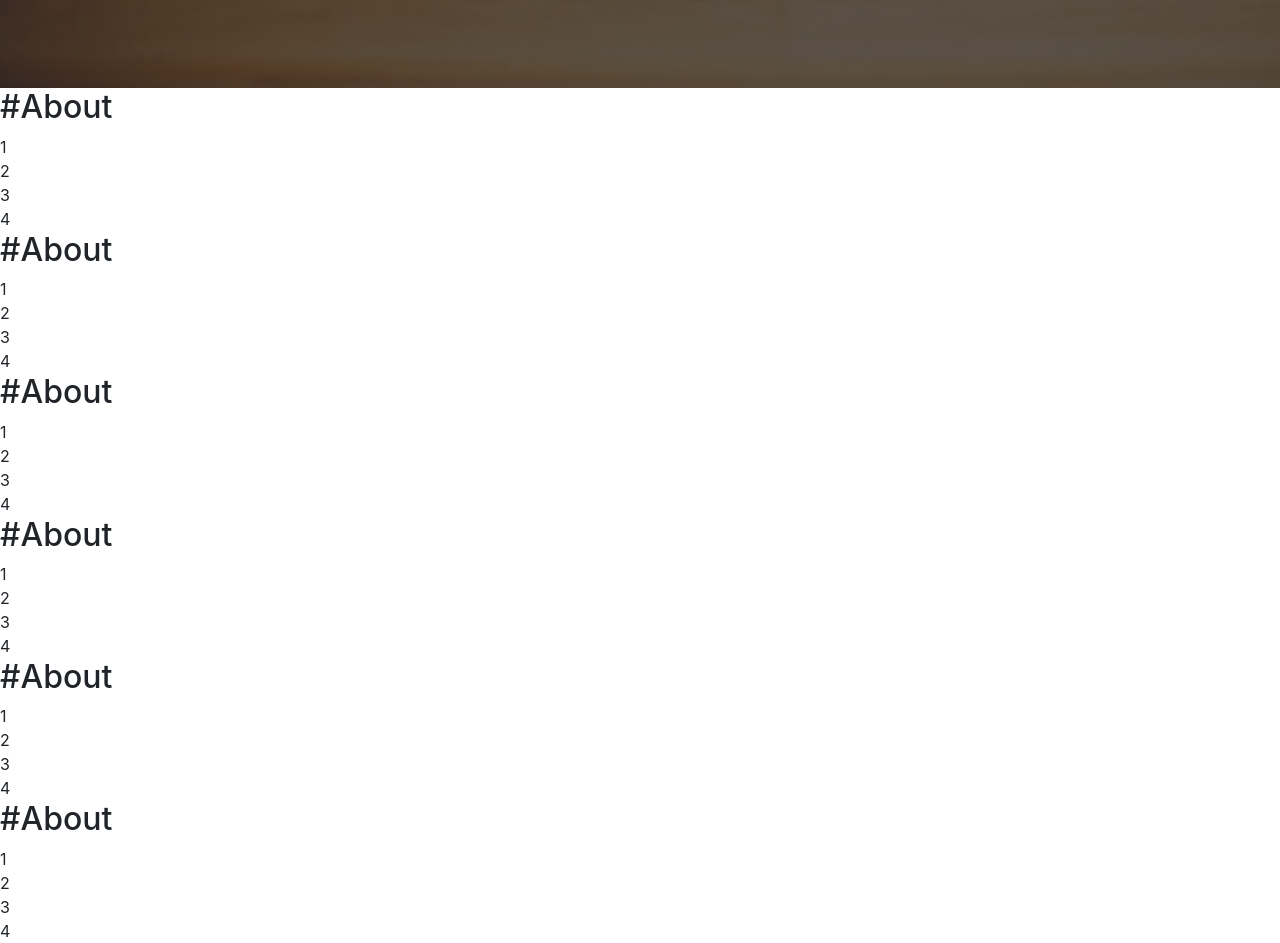
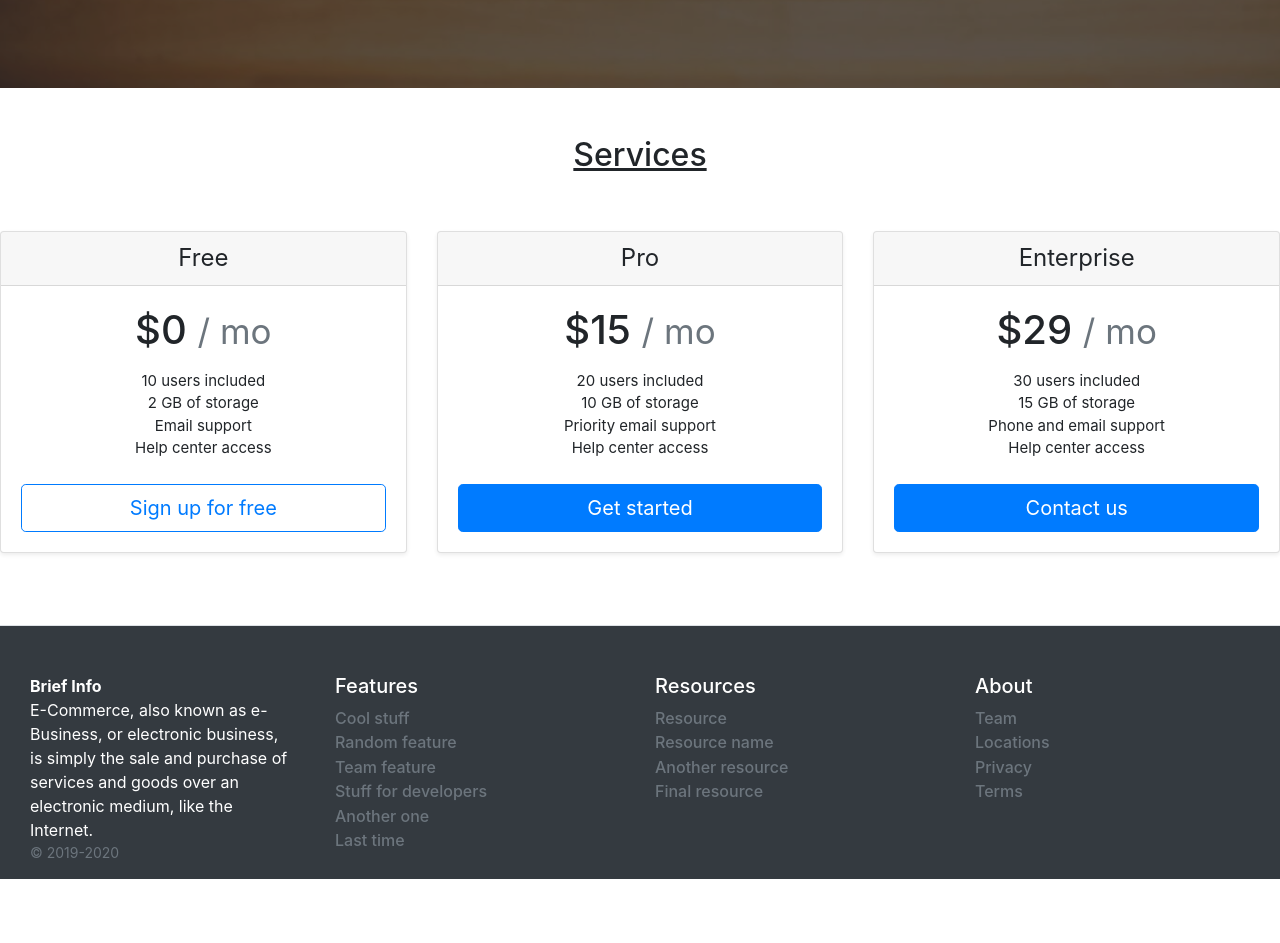
Before and after one commit to iJaygupta/dark-skult, a React app: page / in a window 1280 px wide. Shown: the part 560-1503 px from the top of the page. After the commit the page ends 1439 px from the top, so only its background shows below. Built offline with nearby package versions, Linux system fonts and the light colour scheme; no server answers.

Commit message:
UI update

```diff
--- a/src/components/auth/AuthModal.js
+++ b/src/components/auth/AuthModal.js
@@ -74,26 +74,29 @@ class Modal extends Component {
             <div className="card-body">
               {this.state.isAuthModal &&
                 <div>
-                  <h5 className="card-title"><h3><b style={{ "font-size": "16px" }}>Sign up or Log in to There</b></h3></h5>
+                  <h5 className="card-title">
+                    <h3><b style={{ "font-size": "16px" }}>Sign up or Log in to There</b></h3>
+                    <span aria-hidden="true"><h3 style={{"position": "absolute","top": "-6px" ,"right": "3px","cursor": "pointer"}}>&times;</h3></span>
+                  </h5>
                   <hr />
                   <div>
                     <a href={googleUrl} className="card-link row border card-link p-3 active rounded m-3">
-                      <div className="col-4"><img width="25px" src="https://encrypted-tbn0.gstatic.com/images?q=tbn%3AANd9GcQQ5fUKXoCIu4PTQutgld0al75g5OUNRY4jPxmEuRkRM21tEwQT&usqp=CAU" /></div>
-                      <div className="col-8"><h6 className="card-subtitle mt-2 text-muted"> Continue with Google</h6></div>
+                      <div className="col-3"><img width="25px" src="https://encrypted-tbn0.gstatic.com/images?q=tbn%3AANd9GcQQ5fUKXoCIu4PTQutgld0al75g5OUNRY4jPxmEuRkRM21tEwQT&usqp=CAU" /></div>
+                      <div className="col-9"><h6 className="card-subtitle mt-2 text-muted"> Continue with Google</h6></div>
                     </a>
                   </div>
 
                   <div>
                     <a href={facebookUrl} className="card-link row border card-link p-3 active rounded m-3">
-                      <div className="col-4"><img width="25px" src="https://clipart.info/images/ccovers/1509135364flat-facebook-logo-png-icon-circle.png" /></div>
-                      <div className="col-8"><h6 className="card-subtitle mt-2 text-muted" >Continue with Facebook</h6></div>
+                      <div className="col-3"><img width="25px" src="https://clipart.info/images/ccovers/1509135364flat-facebook-logo-png-icon-circle.png" /></div>
+                                            <div className="col-9"><h6 className="card-subtitle mt-2 text-muted" >Continue with Facebook</h6></div>
                     </a>
                   </div>
 
                   <h5 className="card-subtitle text-center m-3" style={{ "font-size": "14px" }}>or use your email address</h5>
                   <div className="row text-center m-3">
-                    <div className="col-6" style={{ "text-align-last": "right" }}><button onClick={this.changeAuthMode} name="login" className="btn btn-primary border active px-4 py-3">Log in</button> </div>
-                    <div className="col-6" style={{ "text-align-last": "left" }}><button onClick={this.changeAuthMode} name="signup" className="btn btn-primary border px-4 py-3 ">Sign up</button></div>
+                    <div className="col-6" style={{ "text-align-last": "right" }}><button onClick={this.changeAuthMode} name="login" className="btn btn-primary border active  py-3" style={{"padding-right": "1.7rem", "padding-left": "1.7rem"}}>Log in</button> </div>
+                    <div className="col-6" style={{ "text-align-last": "left" }}><button onClick={this.changeAuthMode} name="signup" className="btn btn-primary border  py-3 " style={{"padding-right": "1.7rem", "padding-left": "1.7rem"}}>Sign up</button></div>
                   </div>
                 </div>
               }
--- a/src/components/pages/HomePage.css
+++ b/src/components/pages/HomePage.css
@@ -41,14 +41,14 @@ ul li a{
 #topnav{
     border-bottom: 1px solid #595957;
 }
-.navbar{
+/*.navbar{
     height: 8.5% !important;;
-}
+}*/
 .navbar-fixed-top.scrolled {
     background-color:purple!important;
     border-bottom: none !important;
     transition: background-color 200ms linear;
-    max-height: 8.2% !important;
+    /*max-height: 8.2% !important; */
   }
   .navbar-fixed-top.scrolled .nav-link {
     color:#555;
@@ -86,9 +86,9 @@ ul li a{
     ul li{
         padding-left: .7rem !important;
     }
-    .navbar-nav{
+    /*.navbar-nav{
         display: -webkit-inline-box !important;
-    }
+    }*/
     .h2.d-block{
         font-size:1.4rem;
     }
@@ -99,12 +99,11 @@ ul li a{
         font-size:0.7rem;
     }
     .navbar{
-        height: 5.5% !important;
+        /*height: 5.5% !important;*/
         margin-right: 1rem !important;
      }
      #navbar-menu{
-        background: red ;
-        height: 2rem;
+        background: #1c1b1aeb;
      }
     .navbar-fixed-top.scrolled {
         max-height: 6.2% !important;
--- a/src/components/pages/HomePage.js
+++ b/src/components/pages/HomePage.js
@@ -99,74 +99,96 @@ class Home extends Component {
                     </div>
                 </div>
                 <div class="clear-fix"></div>
-<div class="block">
-	<h2> #About </h2>
-    <div class="block-inner">
-    	<div class="row-1">
-        	<div>1</div><div>2</div>
+                <div className="pt-5 text-center"> <u><h2>Services</h2></u></div>
+                <div class="block  pt-5">
+                    <div class="card-deck mb-3 text-center">
+                        <div class="card mb-4 shadow-sm">
+                          <div class="card-header">
+                            <h4 class="my-0 font-weight-normal">Free</h4>
                           </div>
-        <div class="row-1">
-        	<div>3</div><div>4</div>
+                          <div class="card-body">
+                            <h1 class="card-title pricing-card-title">$0 <small class="text-muted">/ mo</small></h1>
+                            <ul class="list-unstyled mt-3 mb-4">
+                              <li>10 users included</li>
+                              <li>2 GB of storage</li>
+                              <li>Email support</li>
+                              <li>Help center access</li>
+                            </ul>
+                            <button type="button" class="btn btn-lg btn-block btn-outline-primary">Sign up for free</button>
                           </div>
                         </div>
+                        <div class="card mb-4 shadow-sm">
+                          <div class="card-header">
+                            <h4 class="my-0 font-weight-normal">Pro</h4>
                           </div>
-    <div class="clear-fix"></div>
-<div class="block">
-	<h2> #About </h2>
-    <div class="block-inner">
-    	<div class="row-1">
-        	<div>1</div><div>2</div>
-        </div>
-        <div class="row-1">
-        	<div>3</div><div>4</div>
+                          <div class="card-body">
+                            <h1 class="card-title pricing-card-title">$15 <small class="text-muted">/ mo</small></h1>
+                            <ul class="list-unstyled mt-3 mb-4">
+                              <li>20 users included</li>
+                              <li>10 GB of storage</li>
+                              <li>Priority email support</li>
+                              <li>Help center access</li>
+                            </ul>
+                            <button type="button" class="btn btn-lg btn-block btn-primary">Get started</button>
                           </div>
                         </div>
+                        <div class="card mb-4 shadow-sm">
+                          <div class="card-header">
+                            <h4 class="my-0 font-weight-normal">Enterprise</h4>
                           </div>
-    <div class="block">
-	<h2> #About </h2>
-    <div class="block-inner">
-    	<div class="row-1">
-        	<div>1</div><div>2</div>
+                          <div class="card-body">
+                            <h1 class="card-title pricing-card-title">$29 <small class="text-muted">/ mo</small></h1>
+                            <ul class="list-unstyled mt-3 mb-4">
+                              <li>30 users included</li>
+                              <li>15 GB of storage</li>
+                              <li>Phone and email support</li>
+                              <li>Help center access</li>
+                            </ul>
+                            <button type="button" class="btn btn-lg btn-block btn-primary">Contact us</button>
                           </div>
-        <div class="row-1">
-        	<div>3</div><div>4</div>
-        </div>
-        </div>
-    </div>
-    <div class="clear-fix"></div>
-<div class="block">
-	<h2> #About </h2>
-    <div class="block-inner">
-    	<div class="row-1">
-        	<div>1</div><div>2</div>
-        </div>
-        <div class="row-1">
-        	<div>3</div><div>4</div>
-        </div>
-        </div>
-    </div>
-    <div class="block">
-	<h2> #About </h2>
-    <div class="block-inner">
-    	<div class="row-1">
-        	<div>1</div><div>2</div>
-        </div>
-        <div class="row-1">
-        	<div>3</div><div>4</div>
                         </div>
                       </div>
                     </div>
 
-    <div class="block">
-	<h2> #About </h2>
-    <div class="block-inner">
-    	<div class="row-1">
-        	<div>1</div><div>2</div>
+                <div class="clear-fix"></div>
+                <div className="block">
+                    <footer className="pt-2 container-fluid bg-dark text-white mt-5 pt-md-5 border-top">
+                        <div className="row">
+                          <div className="col-12 col-md">
+                            <div className="col-sm-12"> <b>Brief Info</b><br/> E-Commerce, also known as e-Business, or electronic business, is simply the sale and purchase of services and goods over an electronic medium, like the Internet.</div>
+                            <small className="col-sm-12 d-block mb-3 text-muted">© 2019-2020</small>
                           </div>
-        <div class="row-1">
-        	<div>3</div><div>4</div>
+                          <div className="col-6 col-md">
+                            <h5>Features</h5>
+                            <ul class="list-unstyled text-small">
+                              <li><a className="text-muted" href="#">Cool stuff</a></li>
+                              <li><a className="text-muted" href="#">Random feature</a></li>
+                              <li><a className="text-muted" href="#">Team feature</a></li>
+                              <li><a className="text-muted" href="#">Stuff for developers</a></li>
+                              <li><a className="text-muted" href="#">Another one</a></li>
+                              <li><a className="text-muted" href="#">Last time</a></li>
+                            </ul>
+                          </div>
+                          <div class="col-6 col-md">
+                            <h5>Resources</h5>
+                            <ul className="list-unstyled text-small">
+                              <li><a className="text-muted" href="#">Resource</a></li>
+                              <li><a className="text-muted" href="#">Resource name</a></li>
+                              <li><a className="text-muted" href="#">Another resource</a></li>
+                              <li><a className="text-muted" href="#">Final resource</a></li>
+                            </ul>
+                          </div>
+                          <div className="col-6 col-md">
+                            <h5>About</h5>
+                            <ul className="list-unstyled text-small">
+                              <li><a className="text-muted" href="#">Team</a></li>
+                              <li><a className="text-muted" href="#">Locations</a></li>
+                              <li><a className="text-muted" href="#">Privacy</a></li>
+                              <li><a className="text-muted" href="#">Terms</a></li>
+                            </ul>
                           </div>
                         </div>
+                      </footer>
                     </div>
 
                 {/* {/ body part main /} */}
```
Also changed, not shown: src/components/auth/AuthModal.css (+7 -0 lines). Lines whose indentation alone changed are shown as unchanged.
